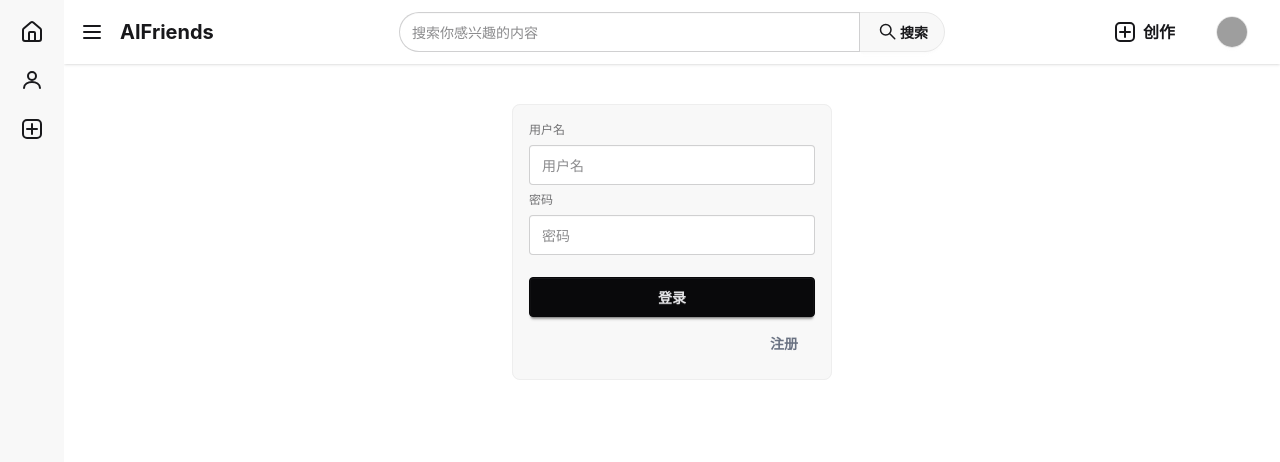
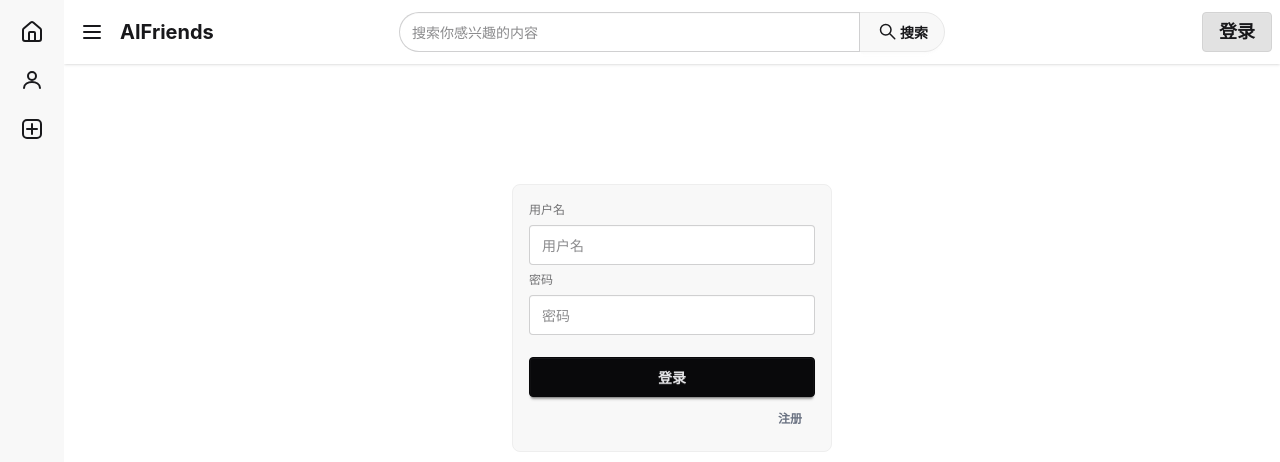
Before and after one commit to 150python/py, a Vue app in the folder frontend/: page /user/account/login in a window 1280 px wide. Shown: the top 462 px of the page. Built offline with nearby package versions, Linux system fonts and the light colour scheme.

Commit message:
基本更改

```diff
--- a/frontend/src/stores/user.js
+++ b/frontend/src/stores/user.js
@@ -2,11 +2,11 @@ import {defineStore} from "pinia";
 import {ref} from "vue";
 
 export const useUserStore = defineStore('user', () => {
-    const id = ref(1)
-    const username = ref('cjl')
-    const photo = ref('http://127.0.0.1:8000/media/user/photos/default.png')
-    const profile = ref('111')
-    const accessToken = ref('111')
+    const id = ref(0)
+    const username = ref('')
+    const photo = ref('')
+    const profile = ref('')
+    const accessToken = ref('')
 
     function isLogin() {
         return !!accessToken.value  // 必须带value!!!!!!!!!
--- a/frontend/src/views/user/account/LoginIndex.vue
+++ b/frontend/src/views/user/account/LoginIndex.vue
@@ -1,25 +1,64 @@
 <script setup>
+import {ref} from "vue";
+import {useUserStore} from "@/stores/user.js";
+import {useRouter} from "vue-router";
+import api from "@/js/http/api.js";
 
+const username = ref('')
+const password = ref('')
+const errorMessage = ref('')
+
+const user = useUserStore()
+const router = useRouter()
+
+async function handleLogin() {
+  errorMessage.value = ''
+  if (!username.value.trim()) {
+    errorMessage.value = '用户名不能为空'
+  } else if (!password.value.trim()) {
+    errorMessage.value = '密码不能为空'
+  } else {
+    try {
+      const res = await api.post('/api/user/account/login/', {
+        username: username.value,
+        password: password.value,
+      })
+      const data = res.data
+      if (data.result === 'success') {
+        user.setAccessToken(data.access)
+        user.setUserInfo(data)
+        await router.push({
+          name: 'homepage-index'
+        })
+      } else {
+        errorMessage.value = data.result
+      }
+    } catch (err) {
+      console.log(err)
+    }
+  }
+}
 </script>
 
 <template>
-<div class="flex justify-center mt-10">
-  <fieldset class="fieldset bg-base-200 border-base-300 rounded-box w-xs border p-4">
+  <div class="flex justify-center mt-30">
+    <form @submit.prevent="handleLogin" class="fieldset bg-base-200 border-base-300 rounded-box w-xs border p-4">
+      <label class="label">用户名</label>
+      <input v-model="username" type="text" class="input" placeholder="用户名" />
 
-  <label class="label">用户名</label>
-  <input type="text" class="input" placeholder="用户名" />
+      <label class="label">密码</label>
+      <input v-model="password" type="password" class="input" placeholder="密码" />
 
-  <label class="label">密码</label>
-  <input type="password" class="input" placeholder="密码" />
+      <p v-if="errorMessage" class="text-sm text-red-500 mt-1">{{ errorMessage }}</p>
 
-  <button class="btn btn-neutral mt-4">登录</button>
-    <div class="flex justify-end">
-        <RouterLink :to="{name: 'user-account-register-index'}" class="btn  btn-ghost text-gray-500">
+      <button class="btn btn-neutral mt-4">登录</button>
+      <div class="flex justify-end">
+        <RouterLink :to="{name: 'user-account-register-index'}" class="btn btn-sm btn-ghost text-gray-500">
           注册
         </RouterLink>
-    </div>
-</fieldset>
-</div>
+      </div>
+    </form>
+  </div>
 </template>
 
 <style scoped>
```
Also changed, not shown: 1 other file (tests, documents, lock files or other folders).
